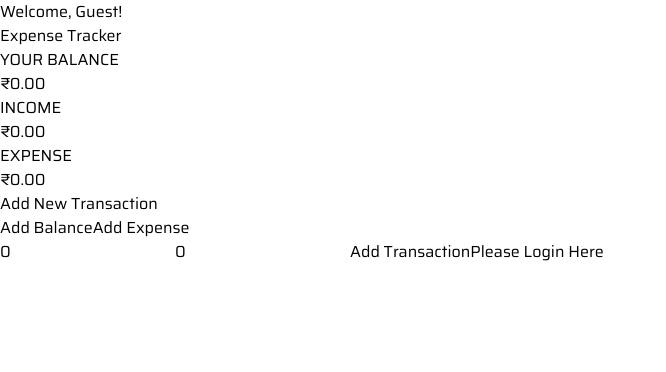
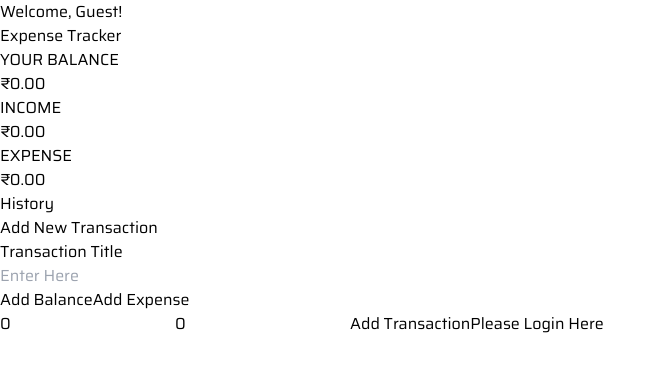
Before and after one commit to Pritomsaha27/EasyTracker, a React (Vite) app: page / in a window 1280 px wide. Shown: the top 372 px of the page, without its empty margins (0-666 px from the left). Built offline with nearby package versions, Linux system fonts and the light colour scheme.

Commit message:
added history field

```diff
--- a/src/components/LandingPage.jsx
+++ b/src/components/LandingPage.jsx
@@ -79,8 +79,13 @@ function LandingPage() {
               </div>
             </div>
             <p className="font-semibold text-xl border-b border-black my-6">
+              History
+            </p>
+            <p className="font-semibold text-xl border-b border-black my-3">
               Add New Transaction
             </p>
+            <p className='font-medium'>Transaction Title</p>
+            <input type="text " placeholder='Enter Here' className='w-full border mb-4' />
             <div className="flex justify-around">
               <button
                 onClick={handleAddBalanceClick}
```
